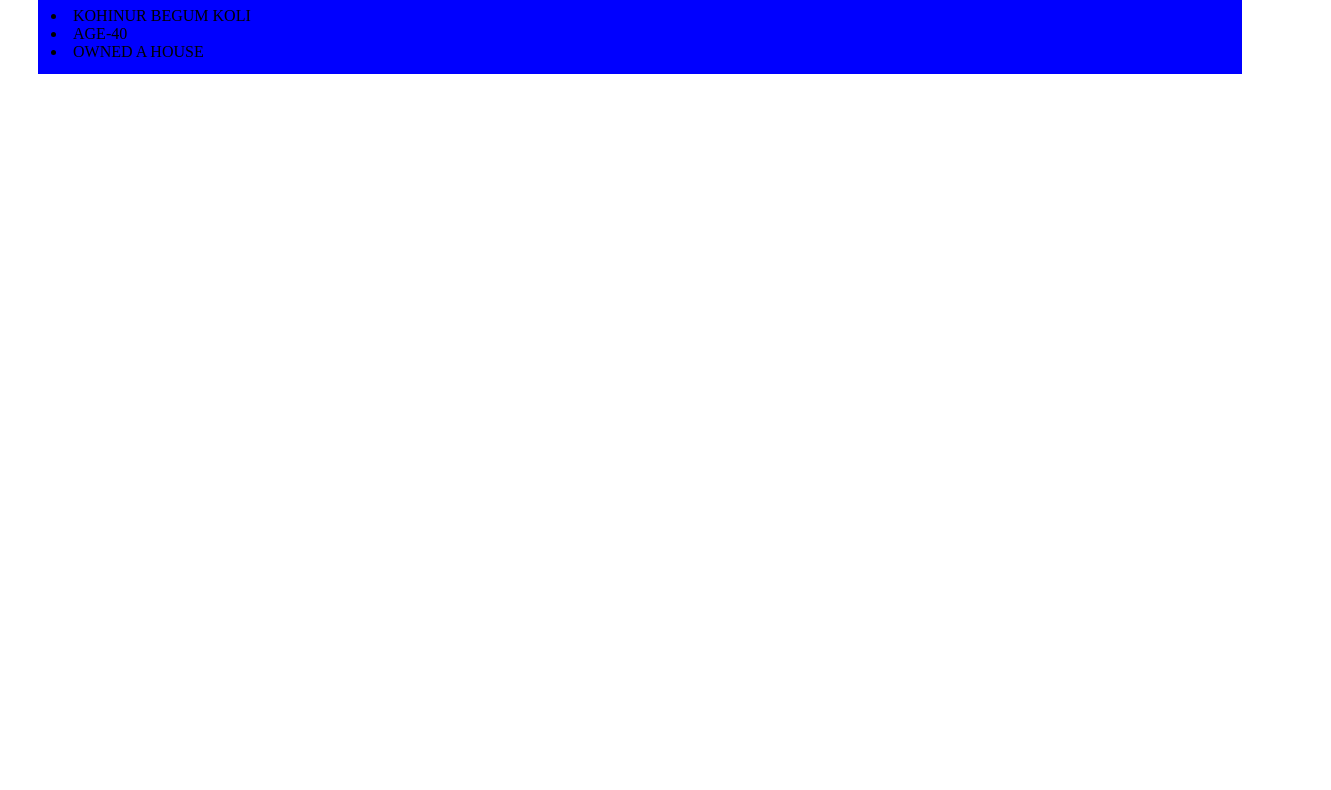
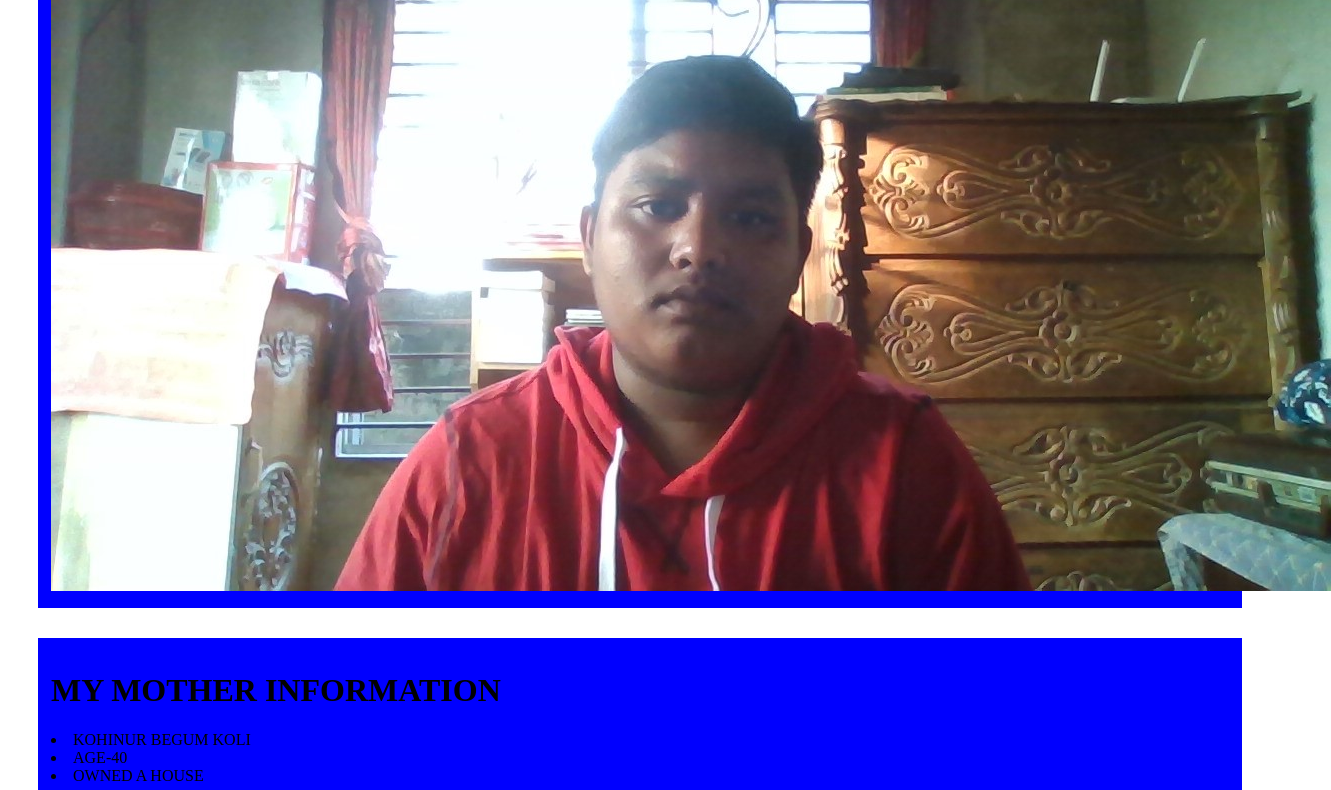
Before and after one commit to CODING019/success, a plain HTML site: page success 1.html in a window 1280 px wide. Shown: the part 680-1470 px from the top of the page, 1331 px wide, since content can reach past the window. Before the commit the page ends 800 px from the top, so only its background shows below. Drawn offline with Linux system fonts and the light colour scheme.

Commit message:
image add

```diff
--- a/success 1.html
+++ b/success 1.html
@@ -16,6 +16,7 @@
 <div>
     <h1>MY SUCCESS STORY 03</h1>
     <P>Lorem ipsum dolor sit amet consectetur adipisicing elit. Corrupti, asperiores! Aliquam ipsum dolorem odio ad cupiditate nisi dolor suscipit dolore, atque perferendis natus. Nihil magnam modi suscipit consequatur repellendus autem!</P>
+    <img src="image/WIN_20231228_15_58_43_Pro.jpg" alt="">
 </div>
 
 </head>
```
Also changed, not shown: image/WIN_20231228_15_58_43_Pro.jpg (added).
